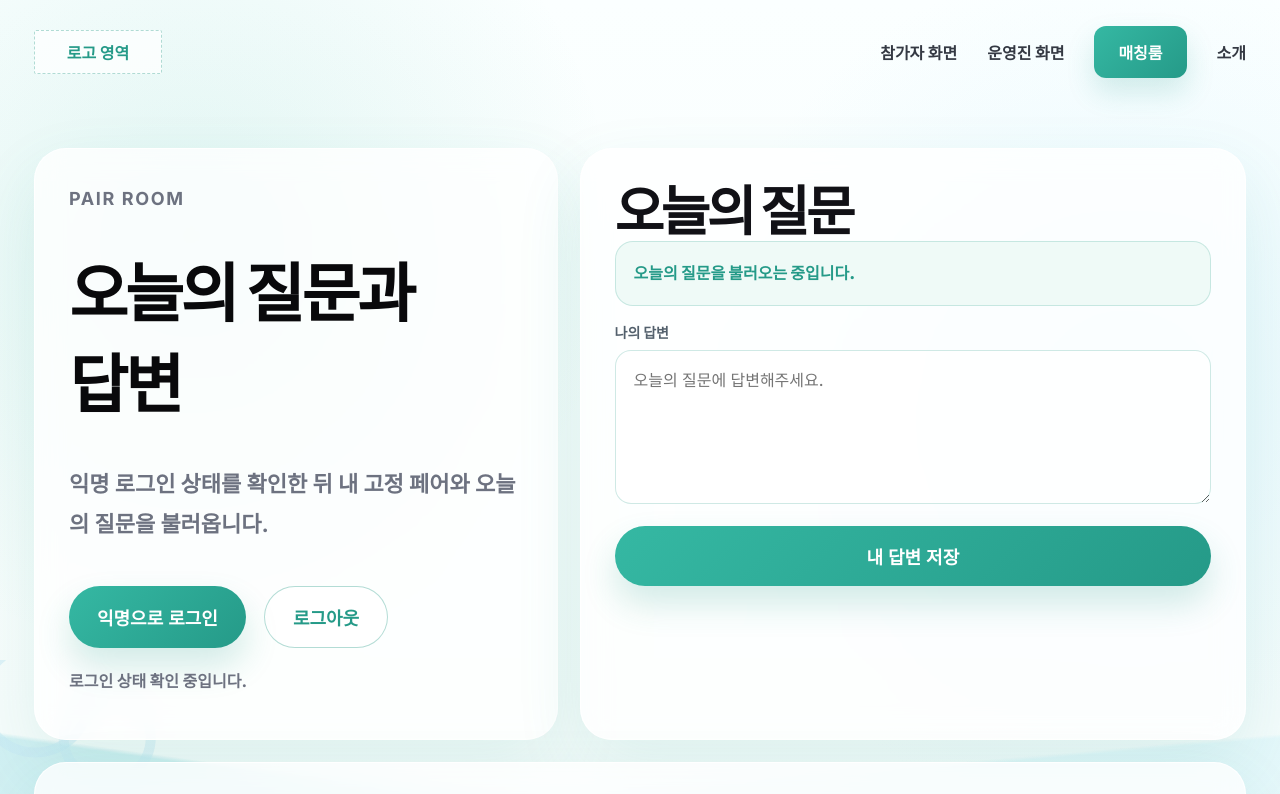
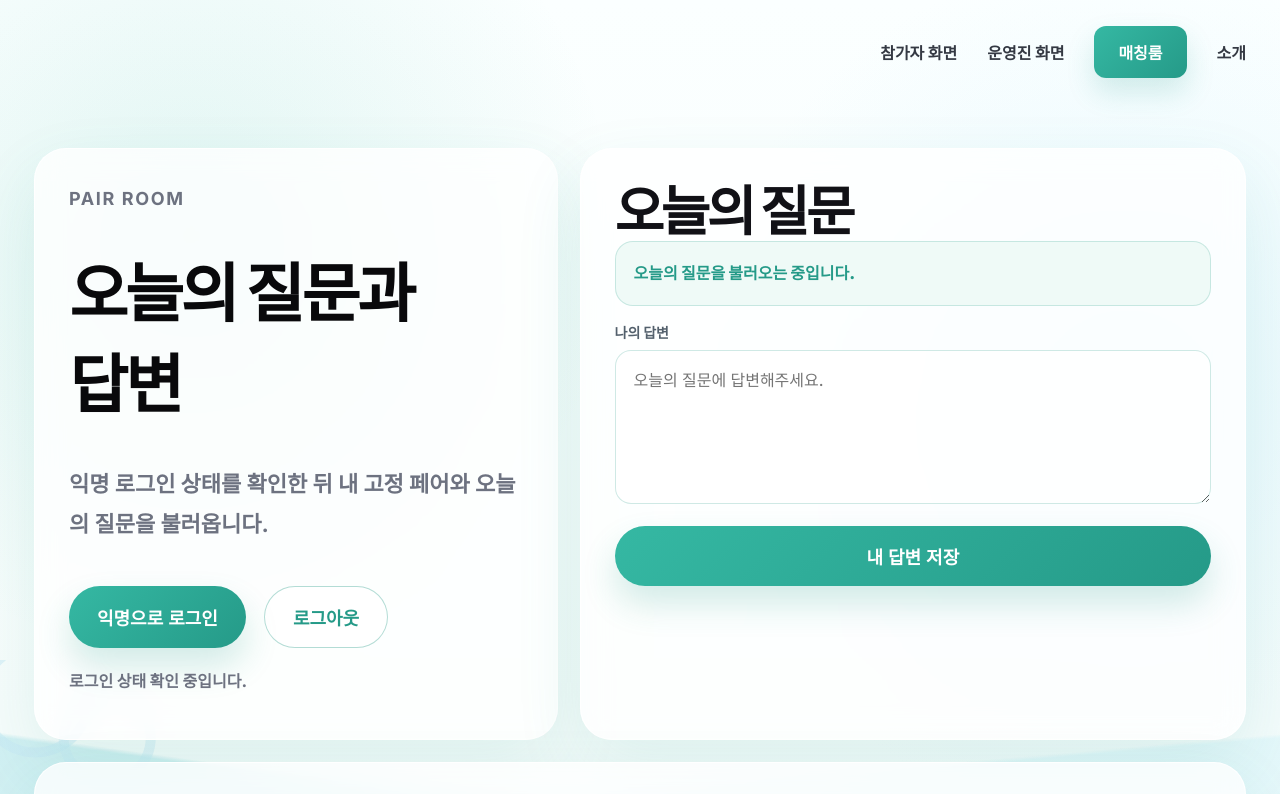
Before and after one commit to hyohyohyo0212/kmlafriends, a plain HTML site: page room.html in a window 1280 px wide. Shown: the top 794 px of the page. Drawn offline with Linux system fonts and the light colour scheme; no server answers.

Commit message:
Update room.html

```diff
--- a/room.html
+++ b/room.html
@@ -8,7 +8,7 @@
 </head>
 <body>
 <nav>
-  <a class="brand" href="index.html"><div class="logo-slot">로고 영역</div></a>
+  <a class="brand" href="index.html">
   <div class="nav-links">
     <a href="participant.html">참가자 화면</a>
     <a href="admin.html">운영진 화면</a>
```
